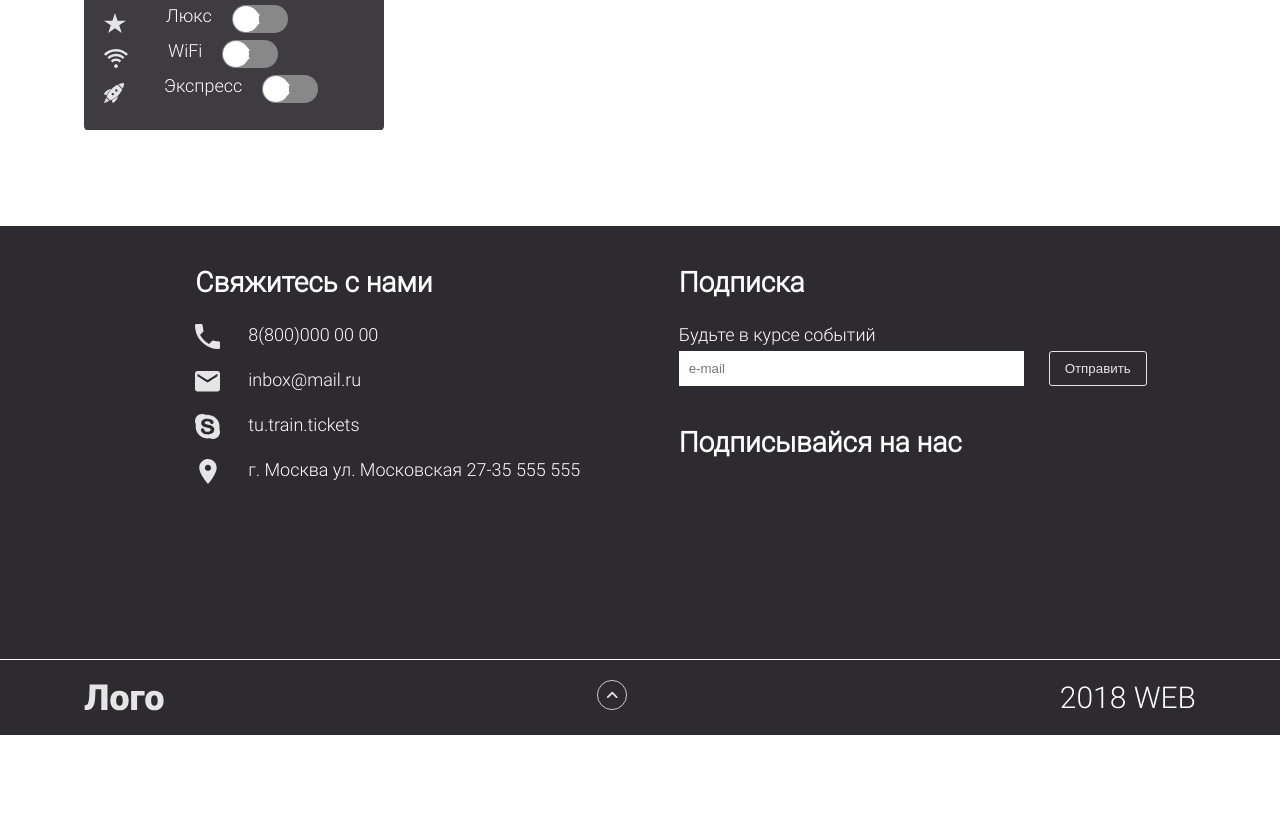
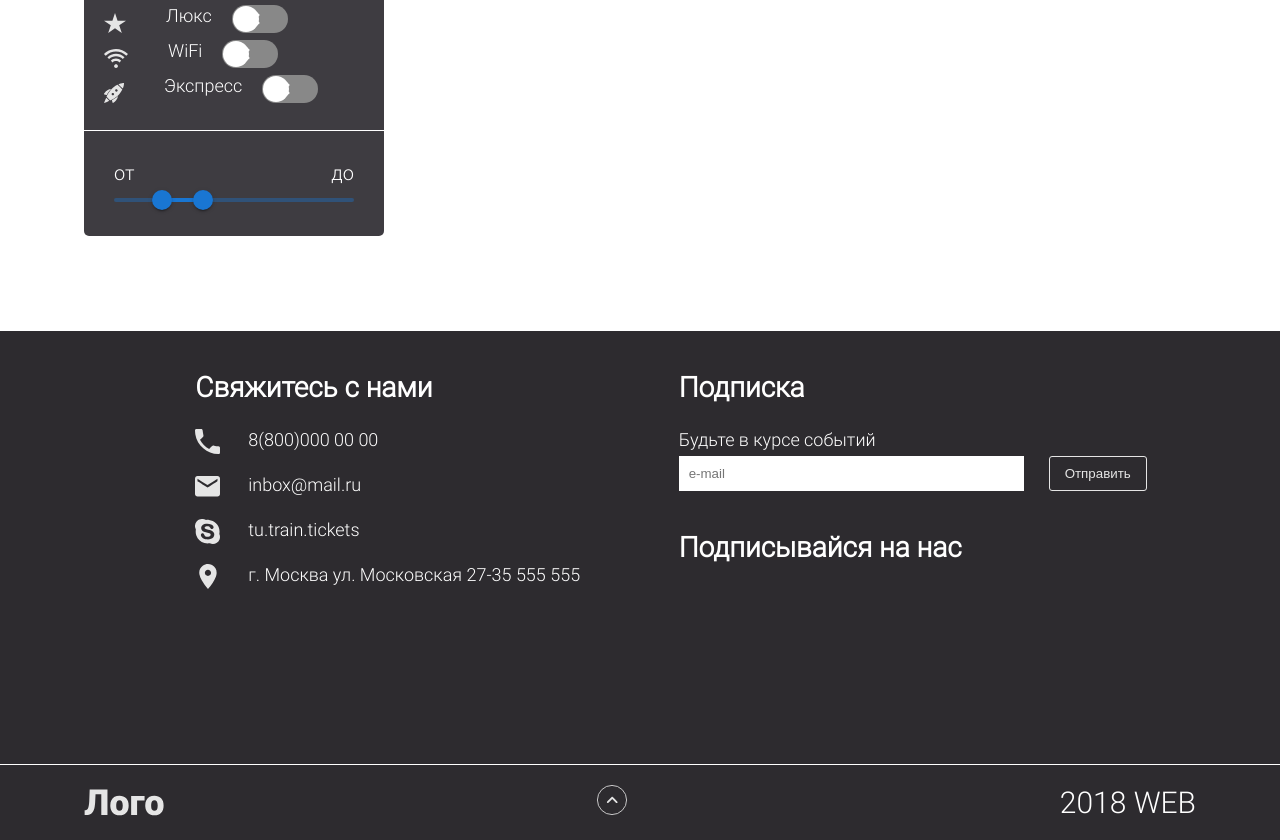
Before and after one commit to NickoSinnikov/fe_2_diplom, a React (Create React App) app: page /tickets in a window 1280 px wide. Shown: the part 863-1703 px from the top of the page. Before the commit the page ends 1598 px from the top, so only its background shows below. Built offline with nearby package versions, Linux system fonts and the light colour scheme.

Commit message:
Input range

```diff
--- a/package.json
+++ b/package.json
@@ -42,6 +42,9 @@
     ]
   },
   "devDependencies": {
+    "@emotion/react": "^11.10.6",
+    "@emotion/styled": "^11.10.6",
+    "@mui/material": "^5.11.12",
     "eslint": "^8.33.0",
     "eslint-plugin-react": "^7.32.2",
     "react-switch": "^7.0.0"
--- a/src/components/Aside/Aside.jsx
+++ b/src/components/Aside/Aside.jsx
@@ -1,7 +1,7 @@
 import "../../css/aside.css";
 import DataFilter from "./DataFilter";
 import OptionsFilter from "./OptionsFilter";
-//import PriceFilter from "./PriceFilter";
+import PriceFilter from "./PriceFilter";
 //import TimeFilter from "./TimerFilter";
 
 export default function Aside(){
@@ -9,8 +9,8 @@ export default function Aside(){
         <aside className="aside">
             <DataFilter/>
             <OptionsFilter/>
-            {/* <PriceFilter/>
-            <TimeFilter/> */}
+            <PriceFilter/>
+            {/*<TimeFilter/> */}
         </aside>
     )
 }
--- a/src/components/Aside/Options.jsx
+++ b/src/components/Aside/Options.jsx
@@ -3,8 +3,8 @@ import { useState } from "react";
 export default function Options(props){
 
     const [checked, setState] = useState(false);
-    const handleChange=(checked)=> {
-        setState({ checked });
+    const handleChange=(val)=> {
+        setState(val);
       }
     return(
         <li className="options-filter__item">
--- a/src/components/Aside/PriceFilter.jsx
+++ b/src/components/Aside/PriceFilter.jsx
@@ -0,0 +1,60 @@
+import Slider from "@mui/material/Slider";
+import { useState } from "react";
+
+export default function PriceFilter() {
+  function valuetext(value) {
+    return `${value}`;
+  }
+  const minDistance = 10;
+  const [value1, setValue1] = useState([20, 37]);
+
+  const handleChange1 = (event, newValue, activeThumb) => {
+    if (!Array.isArray(newValue)) {
+      return;
+    }
+
+    if (activeThumb === 0) {
+      setValue1([Math.min(newValue[0], value1[1] - minDistance), value1[1]]);
+    } else {
+      setValue1([value1[0], Math.max(newValue[1], value1[0] + minDistance)]);
+    }
+  };
+
+  const [value2, setValue2] = useState([20, 37]);
+
+  const handleChange2 = (event, newValue, activeThumb) => {
+    if (!Array.isArray(newValue)) {
+      return;
+    }
+
+    if (newValue[1] - newValue[0] < minDistance) {
+      if (activeThumb === 0) {
+        const clamped = Math.min(newValue[0], 100 - minDistance);
+        setValue2([clamped, clamped + minDistance]);
+      } else {
+        const clamped = Math.max(newValue[1], minDistance);
+        setValue2([clamped - minDistance, clamped]);
+      }
+    } else {
+      setValue2(newValue);
+    }
+  };
+  return (
+    <div className="price-filter">
+      <div class="slidercontainer">
+        <p className="price-filter__text">
+          <span>от</span>
+          <span>до</span>
+        </p>
+        <Slider
+          getAriaLabel={() => "Minimum distance"}
+          value={value1}
+          onChange={handleChange1}
+          valueLabelDisplay="auto"
+          getAriaValueText={valuetext}
+          disableSwap
+        />
+      </div>
+    </div>
+  );
+}
--- a/src/css/aside.css
+++ b/src/css/aside.css
@@ -47,3 +47,22 @@
 .options-filter__item :nth-child(-n+2){
     margin-right: 20px;
 }
+
+
+.price-filter{
+    width: 100%;
+    padding: 30px;
+}
+
+.slidercontainer{
+    width: 100%;
+    height: 15px;
+    margin-bottom: 30px;
+}
+
+.price-filter__text{
+    display: flex;
+    justify-content: space-between;
+
+    font-size: 20px;
+}
```
Also changed, not shown: 1 other file (tests, documents, lock files or other folders).
